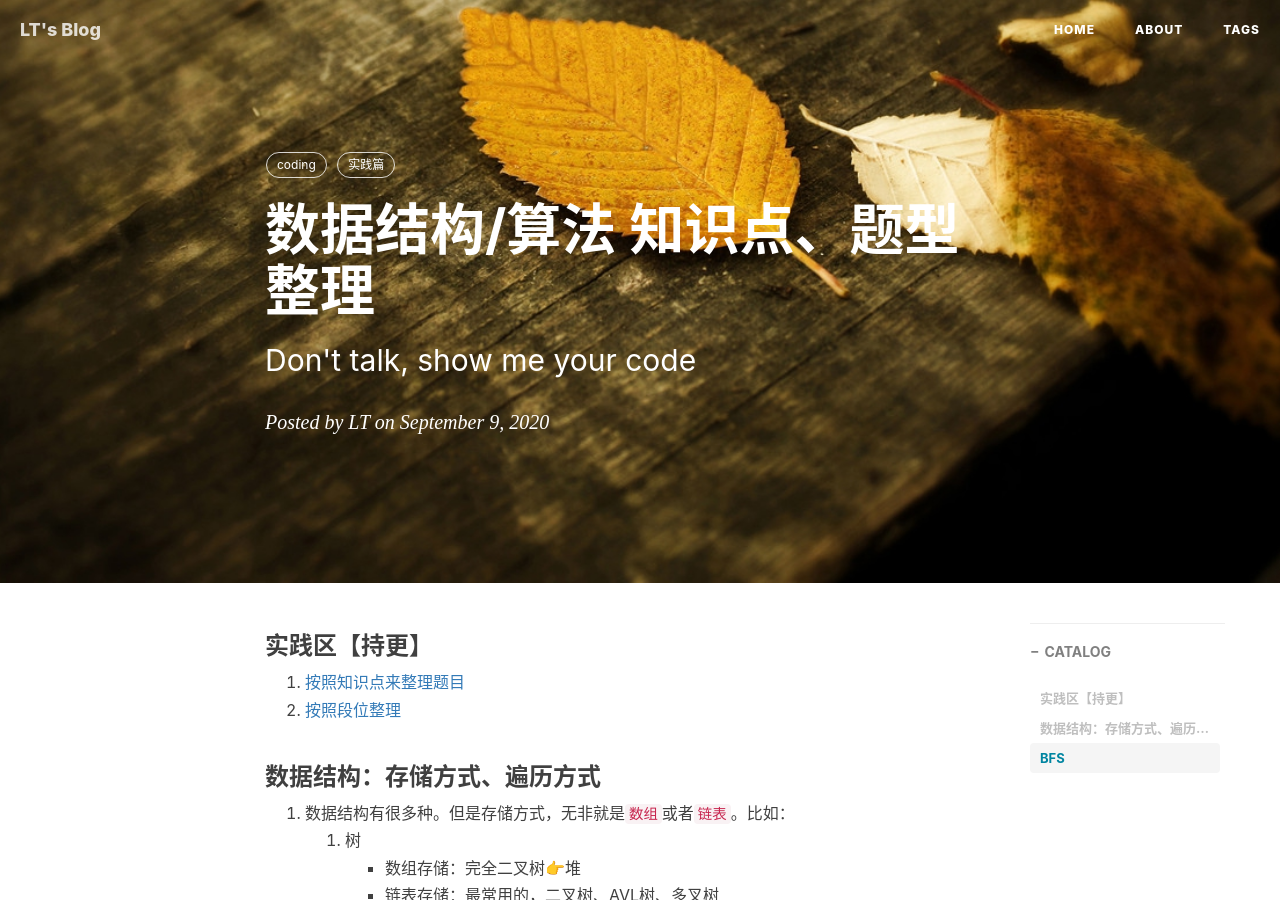
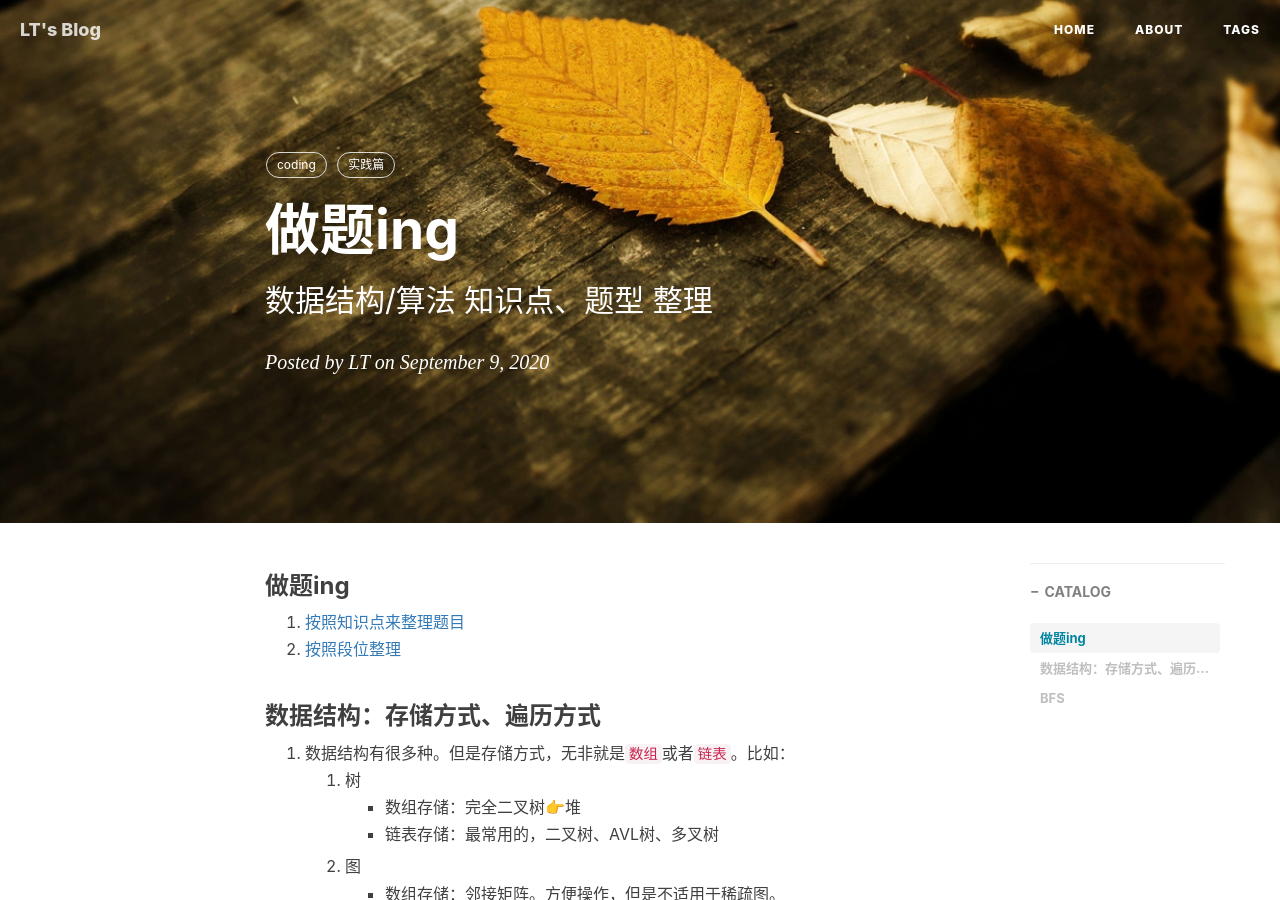
Before and after one commit to LeeeLiu/leeeliu.github.io, a Jekyll site: the page built from _posts/2020-09-09-数据结构和算法.md, in a window 1280 px wide and 900 px high. Built offline with Jekyll 4.4.1, drawn with Linux system fonts in a browser that asks for light colours; nearby versions of some CDN libraries; comment, search, counter and statistics services are not loaded.

Commit message:
Update 2020-09-09-数据结构和算法.md

```diff
--- a/_posts/2020-09-09-数据结构和算法.md
+++ b/_posts/2020-09-09-数据结构和算法.md
@@ -1,7 +1,7 @@
 ---
 layout:     post
-title:      数据结构/算法 知识点、题型 整理
-subtitle:   Don't talk, show me your code
+title:      做题ing
+subtitle:   数据结构/算法 知识点、题型 整理
 date:       2020-09-09
 author:     LT
 header-img:
@@ -11,7 +11,7 @@ tags:
     - 实践篇
 ---
 
-### 实践区【持更】
+### 做题ing
 1. [按照知识点来整理题目](https://github.com/LeeeLiu/Leetcode_notes/)
 2. [按照段位整理](https://github.com/LeeeLiu/Leetcode_notes/tree/master/summary/ChallengeCAT)
 
```
